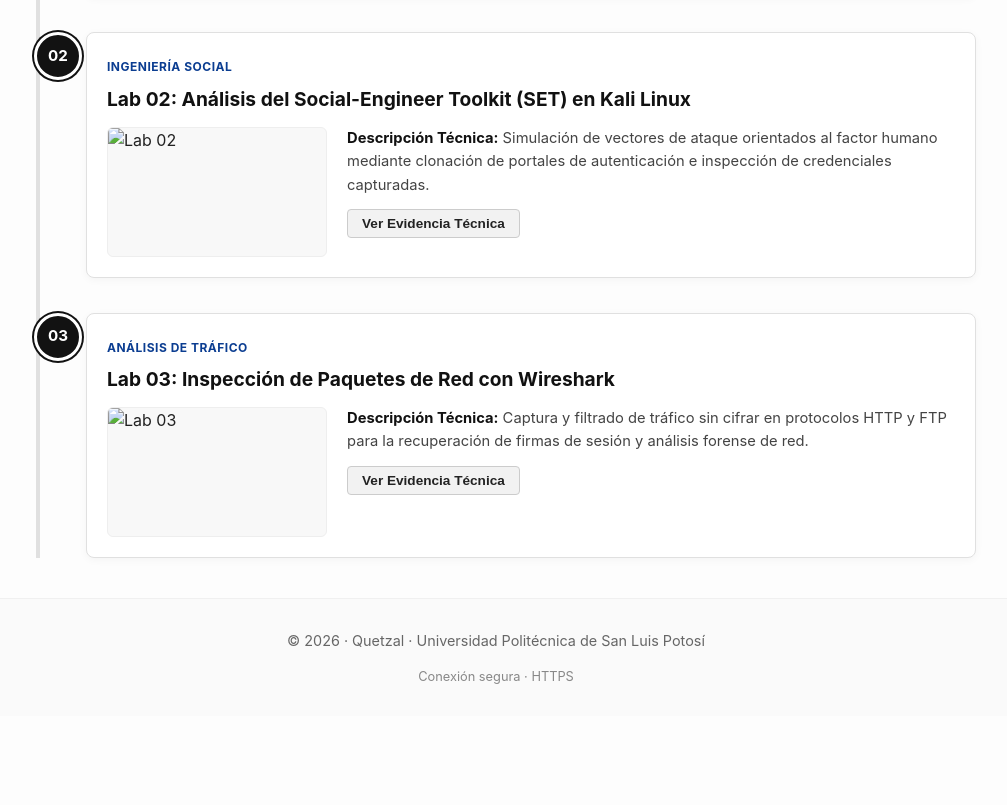
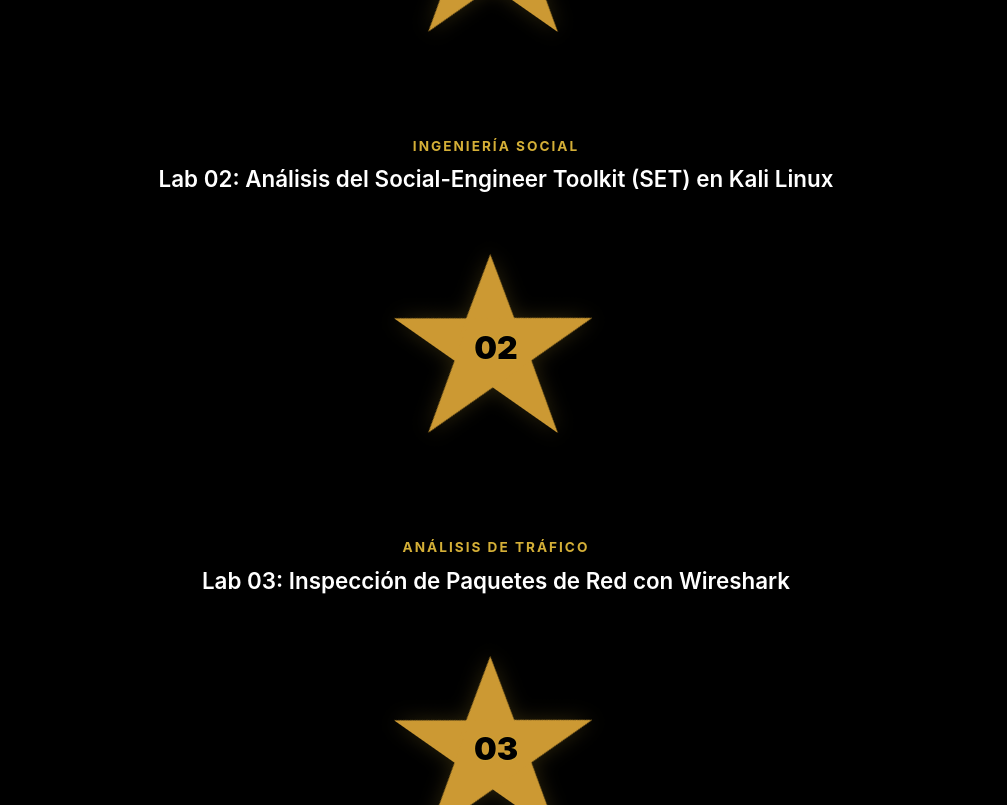
Before and after one commit to QuetzalJimenez/quetzaljimenez.github.io, a plain HTML site: page CNO4/Road_to_hall_of_fame.html in a window 1280 px wide. Shown: the part 755-1560 px from the top of the page, without its empty margins (144-1151 px from the left). Before the commit the page ends 1471 px from the top, so only its background shows below. Drawn offline with Linux system fonts and the light colour scheme.

Commit message:
Update Road_to_hall_of_fame.html

```diff
--- a/CNO4/Road_to_hall_of_fame.html
+++ b/CNO4/Road_to_hall_of_fame.html
@@ -6,7 +6,7 @@
   <title>Road to Hall of Fame | Portafolio CNO IV</title>
   <style>
     /* ==========================================================================
-       1. ESTILOS BASE Y PALETA DE COLORES (PROPORCIONADOS EN TU PLANTILLA)
+       1. ESTILOS BASE Y PALETA DE COLORES (NEGRO ABSOLUTO Y DORADO HALL OF FAME)
        ========================================================================== */
     * {
       box-sizing: border-box;
@@ -15,20 +15,20 @@
     body {
       margin: 0;
       font-family: -apple-system, BlinkMacSystemFont, "Segoe UI", Roboto, Helvetica, Arial, sans-serif;
-      background-color: #fdfdfd;
-      color: #222;
+      background-color: #000000;
+      color: #ffffff;
       line-height: 1.6;
     }
 
-    /* Header / nav actualizado (Estilo Negro) */
+    /* Header / nav (Estilo Negro) */
     .navbar {
       display: flex;
       justify-content: space-between;
       align-items: center;
       gap: 1rem;
       padding: 12px 24px;
-      border-bottom: 1px solid #333;
-      background: #121212;
+      border-bottom: 1px solid #222;
+      background: #0a0a0a;
       color: #ffffff;
     }
 
@@ -39,7 +39,7 @@
     }
 
     .navbar a:hover, .navbar a.active {
-      color: #00f2fe;
+      color: #d4af37;
     }
 
     .logo {
@@ -107,9 +107,9 @@
       list-style: none;
       margin: 0;
       padding: 0.25rem 0;
-      background: #fff;
-      border: 1px solid #ddd;
-      box-shadow: 0 4px 8px rgba(0,0,0,0.1);
+      background: #111;
+      border: 1px solid #333;
+      box-shadow: 0 4px 8px rgba(0,0,0,0.5);
       min-width: 160px;
       z-index: 20;
       border-radius: 4px;
@@ -122,16 +122,16 @@
     .dropdown-menu li a {
       display: block;
       padding: 0.4rem 0.8rem;
-      color: #222;
+      color: #fff;
       text-decoration: none;
     }
 
     .dropdown-menu li a:hover {
-      background: #f2f6ff;
-      color: #0b3d91;
+      background: #222;
+      color: #d4af37;
     }
 
-    /* Botón Descarga PDF (Estilo Base) */
+    /* Botón Descarga PDF General */
     .pdf-button {
       display: inline-block;
       padding: 10px 22px;
@@ -146,36 +146,27 @@
     }
 
     .pdf-button:hover {
-      background-color: black;
-      color: white;
+      background-color: #d4af37;
+      color: black;
+      border-color: #d4af37;
       transform: translateY(-2px);
-      box-shadow: 0 5px 12px rgba(0, 0, 0, 0.25);
-    }
-
-    .pdf-button:active {
-      transform: translateY(1px);
-      box-shadow: 0 2px 5px rgba(0,0,0,0.2);
-    }
-
-    .pdf-button:focus {
-      outline: 3px solid #888;
-      outline-offset: 3px;
+      box-shadow: 0 5px 12px rgba(212, 175, 55, 0.3);
     }
 
     /* ==========================================================================
-       2. ESTILOS ESPECÍFICOS PARA ROAD TO HALL OF FAME (ACTIVIDAD 06)
+       2. ROAD TO HALL OF FAME: ENCABEZADOS Y ESTRELLAS DE HOLLYWOOD
        ========================================================================== */
     .hero-hall {
-      background: #fafafa;
-      border-bottom: 1px solid #eee;
+      background: #000000;
+      border-bottom: 1px solid #1a1a1a;
       padding: 40px 20px;
       text-align: center;
     }
 
     .hero-hall .badge {
       display: inline-block;
-      background: #121212;
-      color: #fff;
+      background: #d4af37;
+      color: #000;
       padding: 4px 12px;
       font-size: 0.75rem;
       font-weight: bold;
@@ -186,140 +177,164 @@
 
     .hero-hall h1 {
       margin: 10px 0;
-      font-size: 2.2rem;
-      color: #111;
+      font-size: 2.5rem;
+      color: #ffffff;
+      letter-spacing: 2px;
     }
 
     .hero-hall p {
       max-width: 750px;
       margin: 0 auto 20px auto;
-      color: #555;
+      color: #aaa;
       font-size: 1rem;
     }
 
-    /* Contenedor del Roadmap */
-    .roadmap-wrapper {
-      max-width: 1000px;
+    /* Contenedor principal de los laboratorios */
+    .hall-container {
+      max-width: 1100px;
       margin: 40px auto;
       padding: 0 20px;
-      position: relative;
     }
 
-    /* Línea Central de Progreso */
-    .roadmap-timeline {
-      position: absolute;
-      left: 40px;
-      top: 0;
-      bottom: 0;
-      width: 4px;
-      background: #e0e0e0;
+    .lab-block {
+      margin-bottom: 60px;
+      text-align: center;
     }
 
-    /* Tarjeta de Laboratorio */
-    .lab-node {
-      position: relative;
-      margin-bottom: 35px;
-      padding-left: 70px;
+    /* Títulos centrados para categoría y nombre del laboratorio */
+    .lab-header-centered {
+      margin-bottom: 20px;
     }
 
-    .lab-badge-num {
-      position: absolute;
-      left: 18px;
-      top: 0;
-      width: 48px;
-      height: 48px;
-      background: #121212;
+    .lab-category-title {
+      font-size: 0.85rem;
+      font-weight: 700;
+      color: #d4af37;
+      text-transform: uppercase;
+      letter-spacing: 2px;
+      margin-bottom: 4px;
+    }
+
+    .lab-name-title {
+      font-size: 1.4rem;
       color: #ffffff;
-      border: 3px solid #ffffff;
-      box-shadow: 0 0 0 2px #121212;
-      border-radius: 50%;
+      margin: 0;
+      font-weight: 600;
+    }
+
+    /* Estructura de la Estrella de Hollywood */
+    .star-wrapper {
+      position: relative;
+      width: 260px;
+      height: 260px;
+      margin: 0 auto;
       display: flex;
       align-items: center;
       justify-content: center;
-      font-weight: bold;
-      font-size: 0.95rem;
-      z-index: 2;
     }
 
-    .lab-card {
-      background: #ffffff;
-      border: 1px solid #e0e0e0;
-      border-radius: 8px;
-      padding: 20px;
-      box-shadow: 0 2px 8px rgba(0,0,0,0.04);
-      transition: transform 0.2s ease, box-shadow 0.2s ease, border-color 0.2s ease;
+    /* Forma Geométrica de la Estrella */
+    .hollywood-star {
+      position: relative;
+      width: 0;
+      height: 0;
+      border-right: 100px solid transparent;
+      border-bottom: 70px solid #cc9933;
+      border-left: 100px solid transparent;
+      transform: rotate(35deg);
+      transition: transform 0.3s ease, filter 0.3s ease;
+      filter: drop-shadow(0 0 10px rgba(212, 175, 55, 0.2));
     }
 
-    .lab-card:hover {
-      transform: translateY(-3px);
-      box-shadow: 0 6px 16px rgba(0,0,0,0.08);
-      border-color: #121212;
+    .hollywood-star:before {
+      border-bottom: 80px solid #cc9933;
+      border-left: 30px solid transparent;
+      border-right: 30px solid transparent;
+      position: absolute;
+      height: 0;
+      width: 0;
+      top: -45px;
+      left: -65px;
+      display: block;
+      content: '';
+      transform: rotate(-35deg);
     }
 
-    .lab-category {
-      font-size: 0.75rem;
-      font-weight: 700;
-      color: #0b3d91;
-      text-transform: uppercase;
-      letter-spacing: 0.5px;
+    .hollywood-star:after {
+      position: absolute;
+      display: block;
+      color: #cc9933;
+      top: 3px;
+      left: -105px;
+      width: 0;
+      height: 0;
+      border-right: 100px solid transparent;
+      border-bottom: 70px solid #cc9933;
+      border-left: 100px solid transparent;
+      transform: rotate(-70deg);
+      content: '';
     }
 
-    .lab-title {
-      margin: 5px 0 12px 0;
-      font-size: 1.2rem;
-      color: #111;
+    /* Número dentro de la estrella */
+    .star-number {
+      position: absolute;
+      z-index: 5;
+      font-size: 2rem;
+      font-weight: 900;
+      color: #000000;
+      text-shadow: 0 0 2px #d4af37;
+      pointer-events: none;
     }
 
-    .lab-content {
+    /* Menú Overlay al pasar el cursor (Hover) */
+    .star-overlay {
+      position: absolute;
+      inset: 0;
+      background: rgba(0, 0, 0, 0.9);
+      border: 2px solid #d4af37;
+      border-radius: 50%;
       display: flex;
-      gap: 20px;
-      align-items: flex-start;
-      flex-wrap: wrap;
+      flex-direction: column;
+      align-items: center;
+      justify-content: center;
+      gap: 12px;
+      opacity: 0;
+      visibility: hidden;
+      transition: opacity 0.3s ease, visibility 0.3s ease;
+      z-index: 10;
+      padding: 15px;
+      box-shadow: 0 0 20px rgba(212, 175, 55, 0.4);
     }
 
-    .lab-thumb {
-      width: 220px;
-      height: 130px;
-      object-fit: cover;
-      border-radius: 6px;
-      border: 1px solid #eee;
-      background: #f8f8f8;
-      flex-shrink: 0;
+    .star-wrapper:hover .star-overlay {
+      opacity: 1;
+      visibility: visible;
     }
 
-    .lab-info {
-      flex: 1;
-      min-width: 260px;
+    .star-wrapper:hover .hollywood-star {
+      transform: rotate(35deg) scale(1.05);
+      filter: drop-shadow(0 0 18px rgba(212, 175, 55, 0.6));
     }
 
-    .lab-info p {
-      margin: 0 0 12px 0;
-      font-size: 0.92rem;
-      color: #444;
+    /* Botones dentro del hover */
+    .btn-star-action {
+      width: 85%;
+      padding: 8px 10px;
+      background: #111;
+      color: #fff;
+      border: 1px solid #d4af37;
+      border-radius: 4px;
+      font-size: 0.78rem;
+      font-weight: bold;
+      text-decoration: none;
+      cursor: pointer;
+      text-align: center;
+      transition: background 0.2s, color 0.2s;
     }
 
-    .lab-info strong {
-      color: #111;
-    }
-
-    /* Botón de Evidencia */
-    .btn-evidence {
-      display: inline-block;
-      padding: 6px 14px;
-      background: #f2f2f2;
-      color: #222;
-      border: 1px solid #ccc;
-      border-radius: 4px;
-      font-size: 0.85rem;
-      font-weight: 600;
-      cursor: pointer;
-      transition: background 0.2s ease, color 0.2s ease;
-    }
-
-    .btn-evidence:hover {
-      background: #121212;
-      color: #fff;
-      border-color: #121212;
+    .btn-star-action:hover {
+      background: #d4af37;
+      color: #000;
     }
 
     /* ==========================================================================
@@ -341,7 +356,7 @@
     .lab-modal-backdrop {
       position: absolute;
       inset: 0;
-      background: rgba(0, 0, 0, 0.7);
+      background: rgba(0, 0, 0, 0.85);
     }
 
     .lab-modal-container {
@@ -349,20 +364,23 @@
       width: 90%;
       max-width: 800px;
       max-height: 90vh;
-      background: #ffffff;
+      background: #111111;
+      border: 1px solid #d4af37;
       border-radius: 8px;
       padding: 24px;
       z-index: 2;
       overflow-y: auto;
-      box-shadow: 0 10px 25px rgba(0,0,0,0.3);
+      box-shadow: 0 10px 30px rgba(212, 175, 55, 0.2);
+      color: #fff;
     }
 
     .modal-close {
       position: absolute;
       top: 15px;
       right: 15px;
-      background: #f0f0f0;
-      border: none;
+      background: #222;
+      color: #fff;
+      border: 1px solid #444;
       border-radius: 50%;
       width: 32px;
       height: 32px;
@@ -371,28 +389,29 @@
     }
 
     .modal-close:hover {
-      background: #121212;
-      color: #fff;
+      background: #d4af37;
+      color: #000;
     }
 
     .modal-img-full {
       width: 100%;
       height: auto;
       border-radius: 6px;
-      border: 1px solid #ddd;
+      border: 1px solid #333;
       margin: 15px 0;
     }
 
     .tech-box {
-      background: #f8f9fa;
-      border-left: 4px solid #121212;
+      background: #1a1a1a;
+      border-left: 4px solid #d4af37;
       padding: 12px 16px;
       margin-top: 10px;
       font-size: 0.9rem;
     }
 
     .tech-box code {
-      background: #e9ecef;
+      background: #000;
+      color: #d4af37;
       padding: 2px 6px;
       border-radius: 4px;
       font-family: monospace;
@@ -401,11 +420,11 @@
     /* Footer */
     footer {
       margin-top: 40px;
-      padding: 16px;
+      padding: 20px;
       text-align: center;
-      color: #666;
-      border-top: 1px solid #f0f0f0;
-      background: #fafafa;
+      color: #777;
+      border-top: 1px solid #111;
+      background: #000;
       font-size: 0.9rem;
     }
   </style>
@@ -455,73 +474,69 @@
       <span class="badge">ACTIVIDAD 06</span>
       <h1>ROAD TO HALL OF FAME</h1>
       <p>
-        Ruta de aprendizaje y progreso técnico en seguridad informática. A continuación se presentan los 18 laboratorios especializados con sus correspondientes descripciones técnicas y evidencias de ejecución.
+        Paseo de la Fama con los 18 laboratorios especializados. Pasa el cursor sobre cada estrella para acceder a la evidencia técnica o descargar el PDF individual.
       </p>
 
-      <!-- BOTÓN DE DESCARGA PDF CUMPLIENDO RÚBRICA Y ESTILO BASE -->
       <a href="docs/Road_To_Hall_Of_Fame_Documento_Completo.pdf" target="_blank" class="pdf-button" rel="noopener" download>
         Descargar Documento Completo (PDF)
       </a>
     </section>
 
-    <!-- MÓDULO VISUAL ROADMAP CON LOS 18 LABORATORIOS -->
-    <section class="roadmap-wrapper">
-      <div class="roadmap-timeline"></div>
+    <!-- MÓDULO CON ESTRELLAS DE LA FAMA CENTRADAS -->
+    <section class="hall-container">
 
       <!-- LAB 01 -->
-      <article class="lab-node">
-        <div class="lab-badge-num">01</div>
-        <div class="lab-card">
-          <span class="lab-category">Reconocimiento & Escaneo</span>
-          <h3 class="lab-title">Lab 01: Escaneo de Vulnerabilidades y Puertos con Nmap</h3>
-          <div class="lab-content">
-            <img src="img/lab1-thumb.jpg" alt="Lab 01" class="lab-thumb">
-            <div class="lab-info">
-              <p><strong>Descripción Técnica:</strong> Identificación de vectores de entrada, mapeo de puertos abiertos y detección de versiones de servicios activos en el segmento de red de prueba.</p>
-              <button class="btn-evidence" onclick="openLabModal('modal-lab1')">Ver Evidencia Técnica</button>
-            </div>
+      <article class="lab-block">
+        <div class="lab-header-centered">
+          <div class="lab-category-title">Reconocimiento & Escaneo</div>
+          <h2 class="lab-name-title">Lab 01: Escaneo de Vulnerabilidades y Puertos con Nmap</h2>
+        </div>
+        <div class="star-wrapper">
+          <div class="hollywood-star"></div>
+          <div class="star-number">01</div>
+          <div class="star-overlay">
+            <button class="btn-star-action" onclick="openLabModal('modal-lab1')">Ver Evidencia</button>
+            <a href="docs/Lab01_Nmap.pdf" download class="btn-star-action">Descargar PDF</a>
           </div>
         </div>
       </article>
 
       <!-- LAB 02 -->
-      <article class="lab-node">
-        <div class="lab-badge-num">02</div>
-        <div class="lab-card">
-          <span class="lab-category">Ingeniería Social</span>
-          <h3 class="lab-title">Lab 02: Análisis del Social-Engineer Toolkit (SET) en Kali Linux</h3>
-          <div class="lab-content">
-            <img src="img/lab2-thumb.jpg" alt="Lab 02" class="lab-thumb">
-            <div class="lab-info">
-              <p><strong>Descripción Técnica:</strong> Simulación de vectores de ataque orientados al factor humano mediante clonación de portales de autenticación e inspección de credenciales capturadas.</p>
-              <button class="btn-evidence" onclick="openLabModal('modal-lab2')">Ver Evidencia Técnica</button>
-            </div>
+      <article class="lab-block">
+        <div class="lab-header-centered">
+          <div class="lab-category-title">Ingeniería Social</div>
+          <h2 class="lab-name-title">Lab 02: Análisis del Social-Engineer Toolkit (SET) en Kali Linux</h2>
+        </div>
+        <div class="star-wrapper">
+          <div class="hollywood-star"></div>
+          <div class="star-number">02</div>
+          <div class="star-overlay">
+            <button class="btn-star-action" onclick="openLabModal('modal-lab2')">Ver Evidencia</button>
+            <a href="docs/Lab02_SET.pdf" download class="btn-star-action">Descargar PDF</a>
           </div>
         </div>
       </article>
 
       <!-- LAB 03 -->
-      <article class="lab-node">
-        <div class="lab-badge-num">03</div>
-        <div class="lab-card">
-          <span class="lab-category">Análisis de Tráfico</span>
-          <h3 class="lab-title">Lab 03: Inspección de Paquetes de Red con Wireshark</h3>
-          <div class="lab-content">
-            <img src="img/lab3-thumb.jpg" alt="Lab 03" class="lab-thumb">
-            <div class="lab-info">
-              <p><strong>Descripción Técnica:</strong> Captura y filtrado de tráfico sin cifrar en protocolos HTTP y FTP para la recuperación de firmas de sesión y análisis forense de red.</p>
-              <button class="btn-evidence" onclick="openLabModal('modal-lab3')">Ver Evidencia Técnica</button>
-            </div>
+      <article class="lab-block">
+        <div class="lab-header-centered">
+          <div class="lab-category-title">Análisis de Tráfico</div>
+          <h2 class="lab-name-title">Lab 03: Inspección de Paquetes de Red con Wireshark</h2>
+        </div>
+        <div class="star-wrapper">
+          <div class="hollywood-star"></div>
+          <div class="star-number">03</div>
+          <div class="star-overlay">
+            <button class="btn-star-action" onclick="openLabModal('modal-lab3')">Ver Evidencia</button>
+            <a href="docs/Lab03_Wireshark.pdf" download class="btn-star-action">Descargar PDF</a>
           </div>
         </div>
       </article>
-
-
     </section>
   </main>
 
   <!-- ==========================================================================
-     4. MODALES DE EVIDENCIAS TÉCNICAS (PLANTILLA REUTILIZABLE)
+     4. MODALES DE EVIDENCIAS TÉCNICAS
      ========================================================================== -->
 
   <!-- MODAL LAB 01 -->
@@ -530,11 +545,11 @@
     <div class="lab-modal-container">
       <button class="modal-close" onclick="closeLabModal('modal-lab1')">✕</button>
       <h2>Evidencia Técnica - Laboratorio 01</h2>
-      <span class="lab-category">Reconocimiento & Escaneo</span>
+      <div class="lab-category-title">Reconocimiento & Escaneo</div>
       <img src="img/lab1-evidence-full.jpg" alt="Evidencia Lab 01" class="modal-img-full">
       <div class="tech-box">
         <p><strong>Comando de Ejecución:</strong> <code>nmap -sC -sV -p- -T4 192.168.1.45</code></p>
-        <p><strong>Resultado Obtenido:</strong> Se identificaron los puertos 22/tcp (OpenSSH 7.2p2) y 80/tcp (Apache 2.4.18) abiertos. La inspección de cabeceras reveló vulnerabilidades conocidas en módulos desactualizados.</p>
+        <p><strong>Resultado Obtenido:</strong> Descubrimiento de puertos abiertos y versiones activas del servicio objetivo.</p>
       </div>
     </div>
   </div>
@@ -545,26 +560,11 @@
     <div class="lab-modal-container">
       <button class="modal-close" onclick="closeLabModal('modal-lab2')">✕</button>
       <h2>Evidencia Técnica - Laboratorio 02</h2>
-      <span class="lab-category">Ingeniería Social</span>
+      <div class="lab-category-title">Ingeniería Social</div>
       <img src="img/lab2-evidence-full.jpg" alt="Evidencia Lab 02" class="modal-img-full">
       <div class="tech-box">
         <p><strong>Herramienta:</strong> Social-Engineer Toolkit (SET) en Kali Linux.</p>
-        <p><strong>Resultado Obtenido:</strong> Se lanzó un vector de ataque tipo Credential Harvester. Las credenciales de prueba ingresadas por la víctima en la interfaz clonada fueron capturadas en texto plano en la consola de control.</p>
-      </div>
-    </div>
-  </div>
-
-  <!-- (SE PUEDEN AÑADIR LOS MODALES DEL LAB 03 AL 18 SIGUIENDO EL MISMO PATRÓN ID) -->
-  <div id="modal-lab3" class="lab-modal" aria-hidden="true">
-    <div class="lab-modal-backdrop" onclick="closeLabModal('modal-lab3')"></div>
-    <div class="lab-modal-container">
-      <button class="modal-close" onclick="closeLabModal('modal-lab3')">✕</button>
-      <h2>Evidencia Técnica - Laboratorio 03</h2>
-      <span class="lab-category">Análisis de Tráfico</span>
-      <img src="img/lab3-evidence-full.jpg" alt="Evidencia Lab 03" class="modal-img-full">
-      <div class="tech-box">
-        <p><strong>Filtro Utilizado:</strong> <code>http.request.method == "POST"</code></p>
-        <p><strong>Resultado Obtenido:</strong> Reconstrucción exitosa del flujo TCP mostrando el envío de credenciales sin cifrar en un formulario web de autenticación.</p>
+        <p><strong>Resultado Obtenido:</strong> Captura exitosa de credenciales de prueba en entorno controlado.</p>
       </div>
     </div>
   </div>
@@ -572,14 +572,14 @@
   <!-- FOOTER PRINCIPAL -->
   <footer>
     <p>© 2026 · Quetzal · Universidad Politécnica de San Luis Potosí</p>
-    <p style="color: #888; font-size: 0.8rem; margin-top: 4px;">Conexión segura · HTTPS</p>
+    <p style="color: #555; font-size: 0.8rem; margin-top: 4px;">Conexión segura · HTTPS</p>
   </footer>
 
   <!-- ==========================================================================
-     5. SCRIPTS INTERACTIVOS (DESPLEGABLES Y MODALES)
+     5. SCRIPTS INTERACTIVOS
      ========================================================================== -->
   <script>
-    // 1. Script para la Navegación y Menú Desplegable de Proyectos
+    // 1. Script Menú Desplegable Proyectos
     (function () {
       const toggle = document.querySelector('.dropdown-toggle');
       const menu = document.getElementById('proyectos-list');
@@ -613,7 +613,7 @@
       }
     })();
 
-    // 2. Funciones para Abrir y Cerrar Modales de Evidencias
+    // 2. Control de Modales de Evidencia
     function openLabModal(modalId) {
       const modal = document.getElementById(modalId);
       if (modal) {
@@ -630,7 +630,6 @@
       }
     }
 
-    // Cerrar modal al presionar la tecla ESC
     document.addEventListener('keydown', function (e) {
       if (e.key === 'Escape') {
         const activeModals = document.querySelectorAll('.lab-modal[aria-hidden="false"]');
@@ -642,3 +641,5 @@
   </script>
 </body>
 </html>
+</body>
+</html>
```
